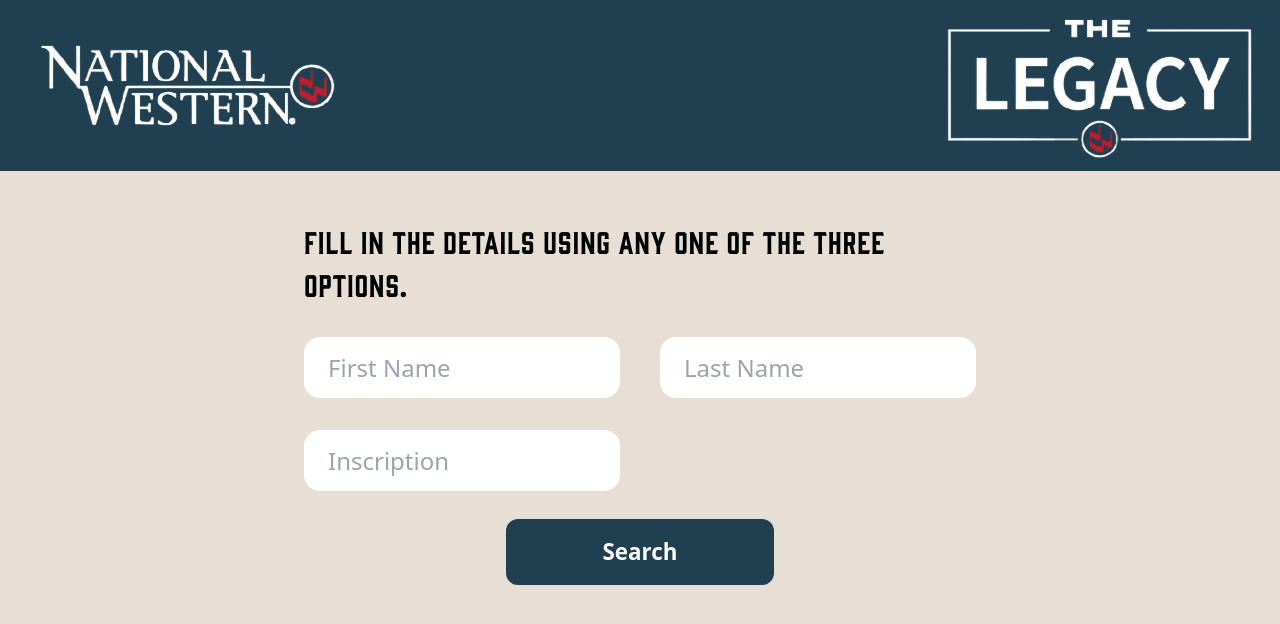
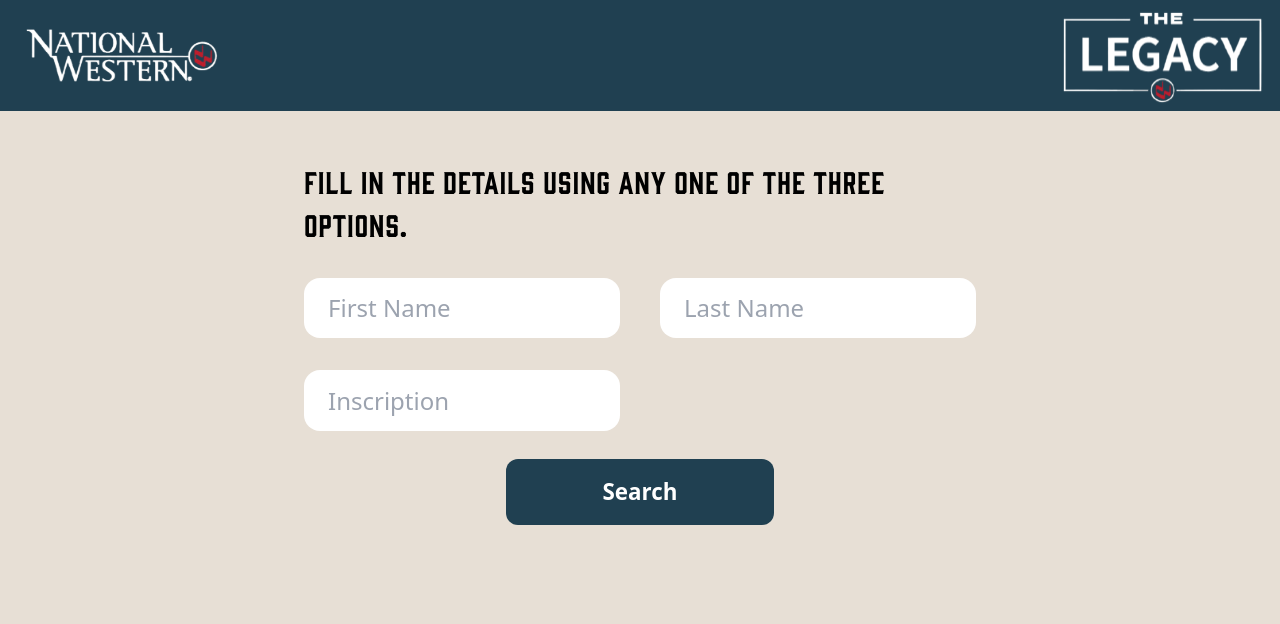
Before and after one commit to TOK-ziaul/national_western, a React (Vite) app: page / in a window 1280 px wide. Shown: the top 624 px of the page. Built offline with nearby package versions, Linux system fonts and the light colour scheme.

Commit message:
fixed header responsiveness

```diff
--- a/src/components/ui/Header.jsx
+++ b/src/components/ui/Header.jsx
@@ -7,7 +7,7 @@
           alt="logo"
           // width={100}
           // height={100}
-          className="w-[70%] sm:w-[80%] md:w-[80%] lg:w-full me-auto"
+          className="w-[70%] sm:w-[80%] md:w-[80%] lg:w-[90%] xl:w-[65%] me-auto"
         />
       </div>
       <div className="h-full x !w-fit">
@@ -15,7 +15,7 @@
           src="/legacyLogo.svg"
           alt="logo"
           // width={100}
-          className="w-[70%] sm:w-[80%]  md:w-[80%] lg:w-full ms-auto"
+          className="w-[70%] sm:w-[80%]  md:w-[80%] lg:w-[90%] xl:w-[65%] ms-auto"
           // height={100}
         />
       </div>
--- a/src/components/ui/Layout.jsx
+++ b/src/components/ui/Layout.jsx
@@ -3,7 +3,7 @@
 
 const Layout = ({ children }) => {
   return (
-    <div className="min-h-screen bg-legacy-beige">
+    <div className="min-h-screen bg-legacy-beige max-w-[1800px] mx-auto">
       <Header />
       {children}
     </div>
--- a/src/index.css
+++ b/src/index.css
@@ -64,3 +64,7 @@
   font-style: italic;
   font-display: swap;
 }
+
+body {
+  background-color: #e7dfd5;
+}
```
